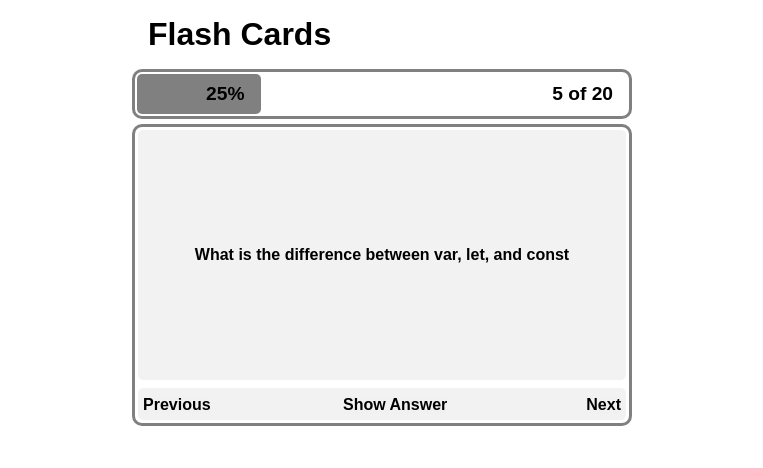
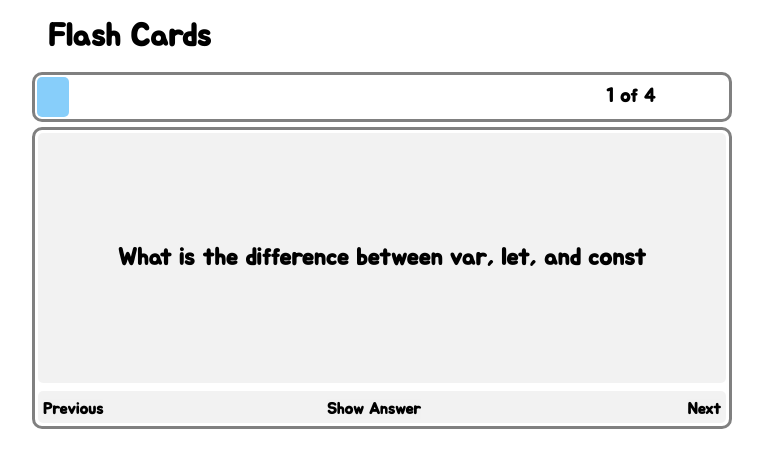
Before and after one commit to Sheng232/React-Flash-Card, a React (Vite) app in the folder Flash-Card-Project/: page / in a window 1280 px wide. Shown: the top 468 px of the page, without its empty margins (258-1021 px from the left). Built offline with nearby package versions, Linux system fonts and the light colour scheme.

Commit message:
3rd commit

```diff
--- a/Flash-Card-Project/index.html
+++ b/Flash-Card-Project/index.html
@@ -6,6 +6,9 @@
     <meta name="viewport" content="width=device-width, initial-scale=1.0" />
     <title>FlashCard</title>
     <link rel="stylesheet" href="index.css">
+    <link rel="preconnect" href="https://fonts.googleapis.com">
+    <link rel="preconnect" href="https://fonts.gstatic.com" crossorigin>
+    <link href="https://fonts.googleapis.com/css2?family=Inter:ital,opsz,wght@0,14..32,100..900;1,14..32,100..900&family=Jua&family=Poppins:ital,wght@0,100;0,200;0,300;0,400;0,500;0,600;0,700;0,800;0,900;1,100;1,200;1,300;1,400;1,500;1,600;1,700;1,800;1,900&display=swap" rel="stylesheet">
   </head>
   <body>
     <div id="root"></div>
--- a/Flash-Card-Project/src/App.jsx
+++ b/Flash-Card-Project/src/App.jsx
@@ -1,18 +1,24 @@
 import { useState } from 'react'
-import Navbar from "../src/components/Navbar"
+import Topbar from "./components/Topbar"
 import Flashcard from "../src/components/Flashcard"
 import cards from "../src/assets/cards"
+import Sidebar from "../src/components/Sidebar"
+
+
 function App() {
   const [isActive, setIsActive] = useState(1);
+
   function nextCard(){
     if(isActive === cards.length){
       setIsActive(1);
-      console.log(isActive);
     }
     else{
       setIsActive(isActive + 1);
     }
   }
+
+
+
   function previousCard(){
     if(isActive === 1){
       setIsActive(cards.length)
@@ -34,11 +40,14 @@ function App() {
             />
 
     });
-    console.log(isActive);
 
   return (
     <>
-      <Navbar/>
+      <Sidebar />
+      <Topbar
+        length={cards.length}
+        activeCard = {isActive}
+      />
       {displayCard}
     </>
   )
--- a/Flash-Card-Project/src/components/Flashcard.jsx
+++ b/Flash-Card-Project/src/components/Flashcard.jsx
@@ -1,25 +1,71 @@
-import React from "react"
+import React from "react";
 
-function Flashcard(props){
+function Flashcard(props) {
     const [isFront, setIsFront] = React.useState(true);
-    function flipCard(){
-        setIsFront(prevState =>{
-            return !prevState;
-        })
+    const [isFlipping, setIsFlipping] = React.useState(false);
+    const [fadeLeft, setFadeLeft] = React.useState(false);
+    const [fadeRight, setFadeRight] = React.useState(false);
+    const flipAnimation = {
+        animation: "flip 0.5s ease",
+    };
+    const leftFadeAnimation = {
+        animation: "fadeLeft 0.5s ease forwards",
+    };
+    const rightFadeAnimation = {
+        animation: "fadeRight 0.5s ease forwards",
     }
-    return(
-        <div className={`container flexbox ${props.isActive}`}>
+
+    function cardFadeLeft() {
+        setFadeLeft(true);
+        setTimeout(() => {
+            setFadeLeft(false);
+            props.nextCard();
+        }, 210);
+    }
+    function cardFadeRight(){
+        setFadeRight(true);
+        setTimeout(()=>{
+            setFadeRight(false);
+            props.previousCard();
+        }, 210);
+    }
+    function flipCard() {
+        setIsFlipping(true);
+        setTimeout(() => {
+            setIsFront(prevState => !prevState);
+            setIsFlipping(false);
+        }, 210);
+    }
+
+    return (
+        <div
+            className={`container flexbox ${props.isActive}`}
+            style={isFlipping ? flipAnimation : fadeLeft ? leftFadeAnimation : fadeRight ? rightFadeAnimation : {} }
+        >
             <div className="flashcard flexbox">
                 <p className={`front-text ${!isFront ? "invisible" : ""}`}>{props.frontText}</p>
                 <p className={`back-text ${isFront ? "invisible" : ""}`}>{props.backText}</p>
             </div>
             <div className="inputs">
-                <button className="previous" onClick={props.previousCard}>Previous</button>
-                <button className="show-answer" onClick={flipCard}>{isFront ? "Show Answer" : "Hide Answer"}</button>
-                <button className="next" onClick={props.nextCard}>Next</button>
+                <button className="previous"
+                    onClick={cardFadeRight}
+                    >
+                        Previous
+                </button>
+
+                <button className="show-answer" onClick={flipCard}>
+                    {isFront ? "Show Answer" : "Hide Answer"}
+                </button>
+
+                <button
+                    className="next"
+                    onClick={cardFadeLeft}
+                >
+                    Next
+                </button>
             </div>
         </div>
-    )
+    );
 }
 
-export default Flashcard
+export default Flashcard;
--- a/Flash-Card-Project/src/components/Navbar.jsx
+++ /dev/null
@@ -1,17 +0,0 @@
-
-function Navbar(props){
-    return(
-        <>
-            <h1 className="title">Flash Cards</h1>
-            <div className="progress-bar">
-                <div className="inner-rectangle">
-                    <span className="percentage">25%</span>
-                </div>
-                <span className="number-of-card-played">5 of 20</span>
-            </div>
-        </>
-    )
-}
-
-
-export default Navbar;
--- /dev/null
+++ b/Flash-Card-Project/src/components/Sidebar.jsx
@@ -0,0 +1,9 @@
+
+function Sidebar (){
+    return(
+        <h1></h1>
+    )
+}
+
+
+export default Sidebar
--- /dev/null
+++ b/Flash-Card-Project/src/components/Topbar.jsx
@@ -0,0 +1,20 @@
+
+function Topbar(props){
+    const innerRectangleLength = {
+        width: `${((props.activeCard-1)/props.length)*100}%`
+    };
+    return(
+        <>
+            <h1 className="title">Flash Cards</h1>
+            <div className="progress-bar">
+                <div className="inner-rectangle" style={innerRectangleLength}>
+                    <span className="percentage"></span>
+                </div>
+                <span className="number-of-card-played">{`${props.activeCard} of ${props.length}`}</span>
+            </div>
+        </>
+    )
+}
+
+
+export default Topbar;
--- a/Flash-Card-Project/src/index.css
+++ b/Flash-Card-Project/src/index.css
@@ -2,7 +2,7 @@
     box-sizing: border-box;
     margin: 0;
     padding: 0;
-    font-family: sans-serif;
+    font-family: Jua, serif;
 }
 .title{
     margin: 1rem;
@@ -19,17 +19,20 @@
     font-weight: bold;
 }
 .inner-rectangle{
+    max-width: 80%;
     padding: 1rem;
-    width: 25%;
+    width: 0%;
     height: 40px;
-    background-color: gray;
+    background-color: lightskyblue;
     border-radius: 5px;
     margin-left: 2px;
     display: flex;
     align-items: center;
+
     justify-content: flex-end;
 }
 .number-of-card-played{
+    width: 20%;
     padding: 1rem;
 }
 body{
@@ -39,15 +42,14 @@ body{
     justify-content: center;
 }
 .container{
-    min-width: 500px;
-    max-width: 500px;
-    width: 100%;
+    width: 700px;
     height: auto;
     border: 3px solid gray;
     border-radius: 10px;
     margin-top: 5px;
     flex-direction: column;
     padding: 3px;
+    font-size: 1.5rem;
 }
 .flexbox{
     display: flex;
@@ -55,7 +57,6 @@ body{
     justify-content: center;
 }
 .flashcard{
-    max-width: 500px;
     width: 100%;
     height: 250px;
     background-color: #f2f2f2f2;
@@ -100,3 +101,38 @@ button{
 .invisible{
     display: none;
 }
+button:hover{
+    opacity: 0.7;
+}
+
+
+@keyframes flip{
+    0%{
+        transform: rotateY(0deg);
+    }
+    100%{
+        transform: rotateY(180deg);
+    }
+}
+
+@keyframes fadeLeft{
+    0% {
+        opacity: 1;
+        transform: scale(1) translateX(0);
+    }
+    100% {
+        opacity: 0;
+        transform: scale(0) translateX(-200px);
+    }
+}
+
+@keyframes fadeRight{
+    0% {
+        opacity: 1;
+        transform: scale(1) translateX(0);
+    }
+    100% {
+        opacity: 0;
+        transform: scale(0) translateX(200px);
+    }
+}
```
